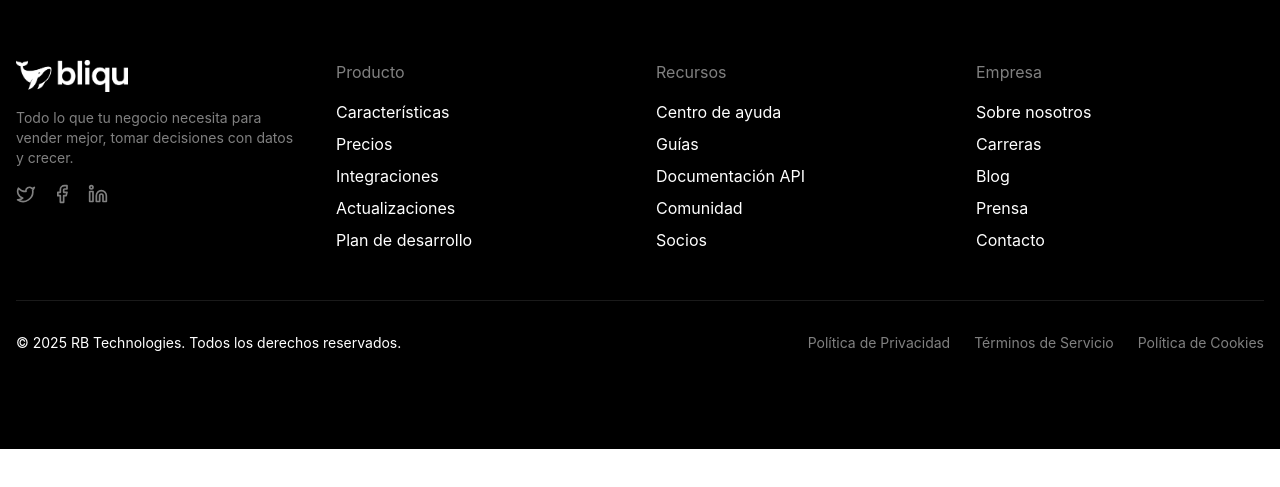
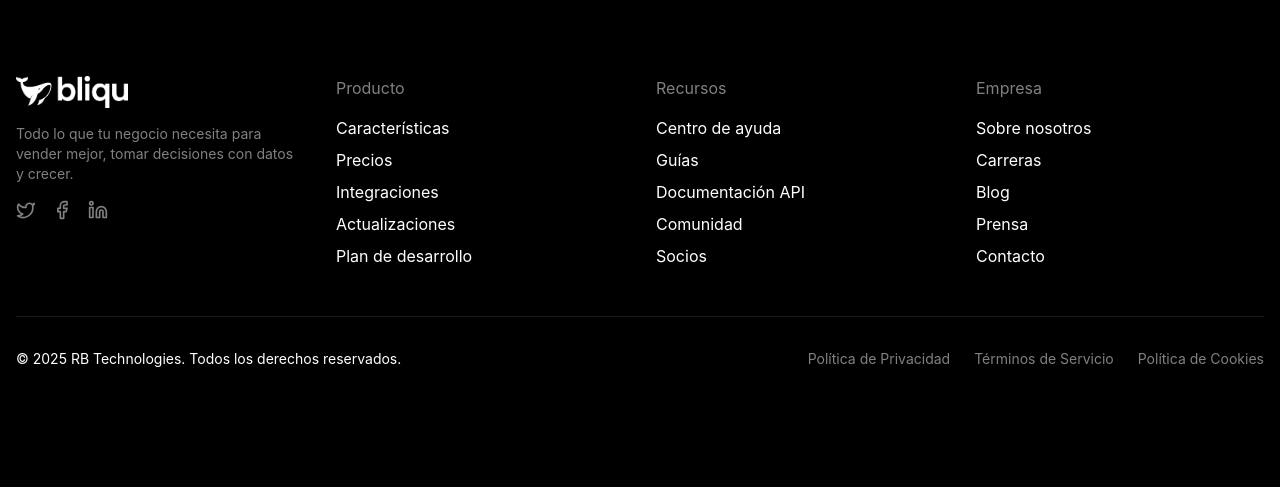
Before and after one commit to bazaescribe/tillia-web, a Next.js app: page / in a window 1280 px wide. Shown: the part 7747-8234 px from the top of the page. Before the commit the page ends 8196 px from the top, so only its background shows below. Built offline with nearby package versions, Linux system fonts and the light colour scheme; a web font is replaced by a local one.

Commit message:
refactor(Footer): wrap footer in Section component for consistent styling
Use Section and SectionTitle components to maintain consistent styling across the application. Remove redundant container class and adjust background styling.

```diff
--- a/components/Footer.tsx
+++ b/components/Footer.tsx
@@ -1,11 +1,14 @@
 import Link from "next/link"
 import Image from "next/image"
 import { Facebook, Twitter, Linkedin } from "lucide-react"
+import SectionTitle from "./SectionTitle"
+import Section from "./atoms/section"
 
 export default function Footer() {
   return (
-    <footer className="bg-[#000] text-white py-12">
-      <div className="container">
+    <Section variant="dark">
+    <footer className="bg-[#000] text-white">
+      <div className="">
         <div className="grid grid-cols-1 md:grid-cols-4 gap-8">
           <div>
             <div className="flex items-center gap-2 mb-4">
@@ -83,5 +86,6 @@ export default function Footer() {
         </div>
       </div>
     </footer>
+    </Section>
   )
 }
```
